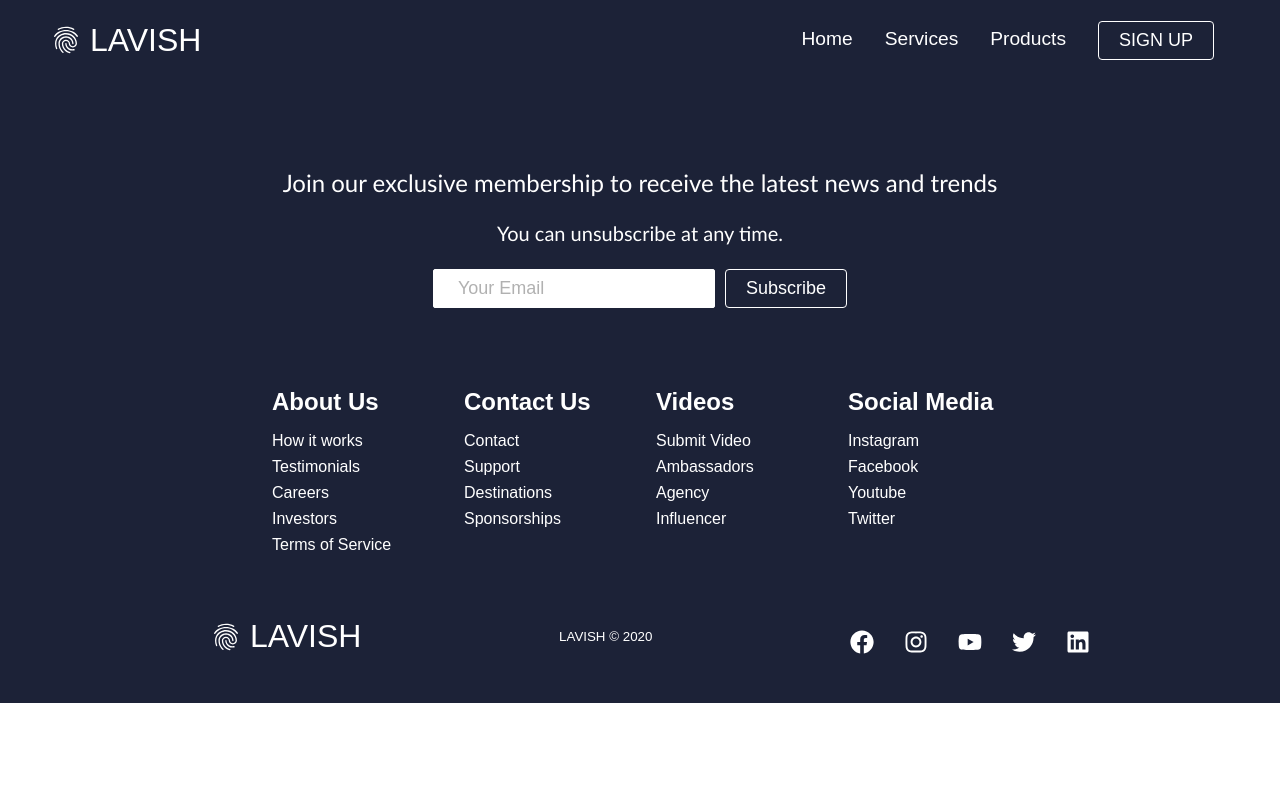
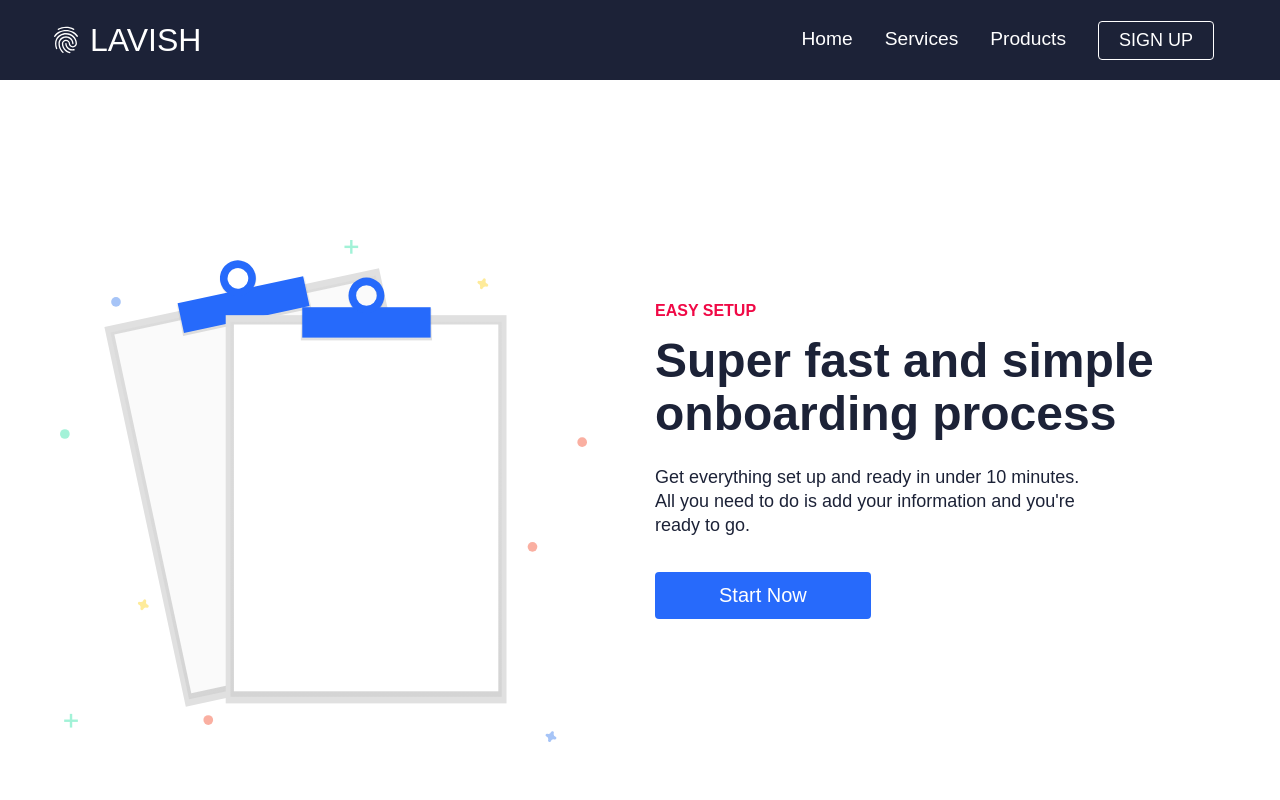
Before and after one commit to AlexandreAkao/react-responsive-website, a React (Create React App) app: page /sign-up in a window 1280 px wide. Shown: the top 800 px of the page. Built offline with nearby package versions, Linux system fonts and the light colour scheme.

Commit message:
social midia

```diff
--- a/src/components/Footer/index.jsx
+++ b/src/components/Footer/index.jsx
@@ -5,7 +5,8 @@ import {
   FaInstagram,
   FaYoutube,
   FaTwitter,
-  FaLinkedin
+  FaLinkedin,
+  FaGithub
 } from 'react-icons/fa';
 import { MdFingerprint } from 'react-icons/md';
 
@@ -63,10 +64,8 @@ function Footer() {
           </div>
           <div className='footer-link-items'>
             <h2>Social Media</h2>
-            <Link to='/'>Instagram</Link>
-            <Link to='/'>Facebook</Link>
-            <Link to='/'>Youtube</Link>
-            <Link to='/'>Twitter</Link>
+            <Link to='//github.com/AlexandreAkao'>Github</Link>
+            <Link to='//www.linkedin.com/in/alexandre-akao-aa6270163'>LinkedIn</Link>
           </div>
         </div>
       </div>
@@ -82,41 +81,15 @@ function Footer() {
           <div className='social-icons'>
             <Link
               className='social-icon-link'
-              to='/'
+              to='//github.com/AlexandreAkao'
               target='_blank'
-              aria-label='Facebook'
+              aria-label='Github'
             >
-              <FaFacebook />
+              <FaGithub />
             </Link>
             <Link
               className='social-icon-link'
-              to='/'
-              target='_blank'
-              aria-label='Instagram'
-            >
-              <FaInstagram />
-            </Link>
-            <Link
-              className='social-icon-link'
-              to={
-                '//www.youtube.com/channel/UCsKsymTY_4BYR-wytLjex7A?view_as=subscriber'
-              }
-              target='_blank'
-              aria-label='Youtube'
-            >
-              <FaYoutube />
-            </Link>
-            <Link
-              className='social-icon-link'
-              to='/'
-              target='_blank'
-              aria-label='Twitter'
-            >
-              <FaTwitter />
-            </Link>
-            <Link
-              className='social-icon-link'
-              to='/'
+              to='//www.linkedin.com/in/alexandre-akao-aa6270163'
               target='_blank'
               aria-label='LinkedIn'
             >
--- a/src/components/Footer/styles.css
+++ b/src/components/Footer/styles.css
@@ -116,7 +116,7 @@
   display: flex;
   justify-content: space-between;
   align-items: center;
-  width: 240px;
+  width: 70px;
 }
 
 .social-logo {
--- a/src/pages/Home/index.jsx
+++ b/src/pages/Home/index.jsx
@@ -6,7 +6,7 @@ import {
   homeObjTwo,
   homeObjThree,
   homeObjFour
-} from './Data';
+} from '../../Data';
 
 function Home() {
   return (
--- /dev/null
+++ b/src/pages/Products/index.jsx
@@ -0,0 +1,13 @@
+import React from 'react'
+import HeroSection from '../../components/HeroSection'
+import { homeObjFour } from '../../Data'
+
+function Products() {
+  return (
+    <>
+      <HeroSection {...homeObjFour} />
+    </>
+  )
+}
+
+export default Products
--- /dev/null
+++ b/src/pages/Services/index.jsx
@@ -0,0 +1,15 @@
+import React from 'react'
+import HeroSection from '../../components/HeroSection'
+import Pricing from '../../components/Pricing'
+import { homeObjOne } from '../../Data'
+
+function Services() {
+  return (
+    <>
+      <Pricing />
+      <HeroSection {...homeObjOne} />
+    </>
+  )
+}
+
+export default Services
--- /dev/null
+++ b/src/pages/SignUp/index.jsx
@@ -0,0 +1,13 @@
+import React from 'react'
+import HeroSection from '../../components/HeroSection'
+import { homeObjThree } from '../../Data'
+
+function SignUp() {
+  return (
+    <>
+      <HeroSection {...homeObjThree} />
+    </>
+  )
+}
+
+export default SignUp
--- a/src/routes.jsx
+++ b/src/routes.jsx
@@ -4,6 +4,9 @@ import { BrowserRouter, Route, Switch } from 'react-router-dom';
 import Footer from './components/Footer';
 import Navbar from './components/Navbar';
 import Home from './pages/Home';
+import Services from './pages/Services';
+import Products from './pages/Products';
+import SignUp from './pages/SignUp';
 
 function Routes() {
   return (
@@ -11,6 +14,9 @@ function Routes() {
       <Navbar />
       <Switch>
         <Route path='/' exact component={Home} />
+        <Route path='/services' component={Services} />
+        <Route path='/products' component={Products} />
+        <Route path='/sign-up' component={SignUp} />
       </Switch>
       <Footer />
     </BrowserRouter>
```
Also changed, not shown: src/Data/index.js (renamed from src/pages/Home/Data/index.js).
